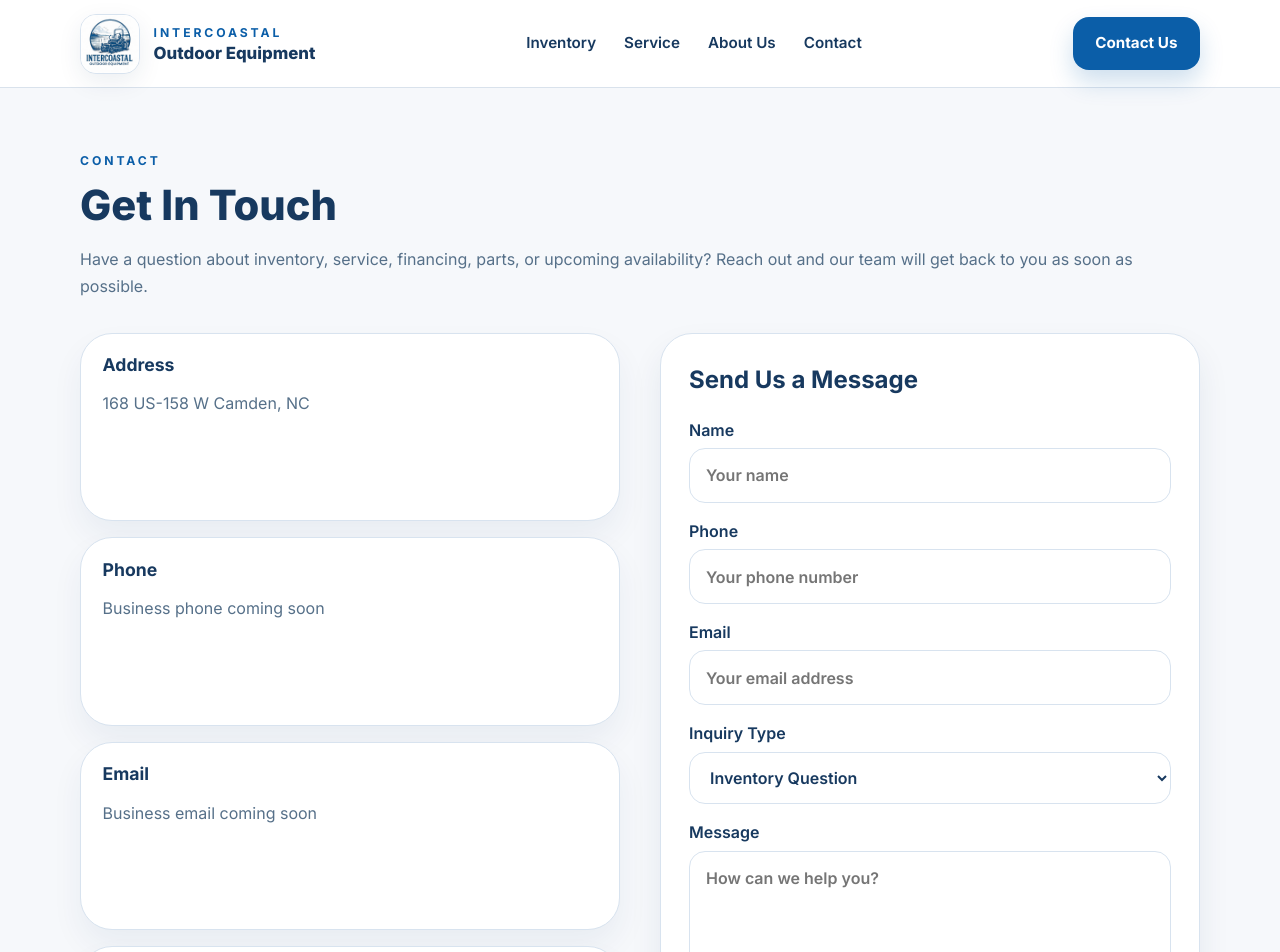
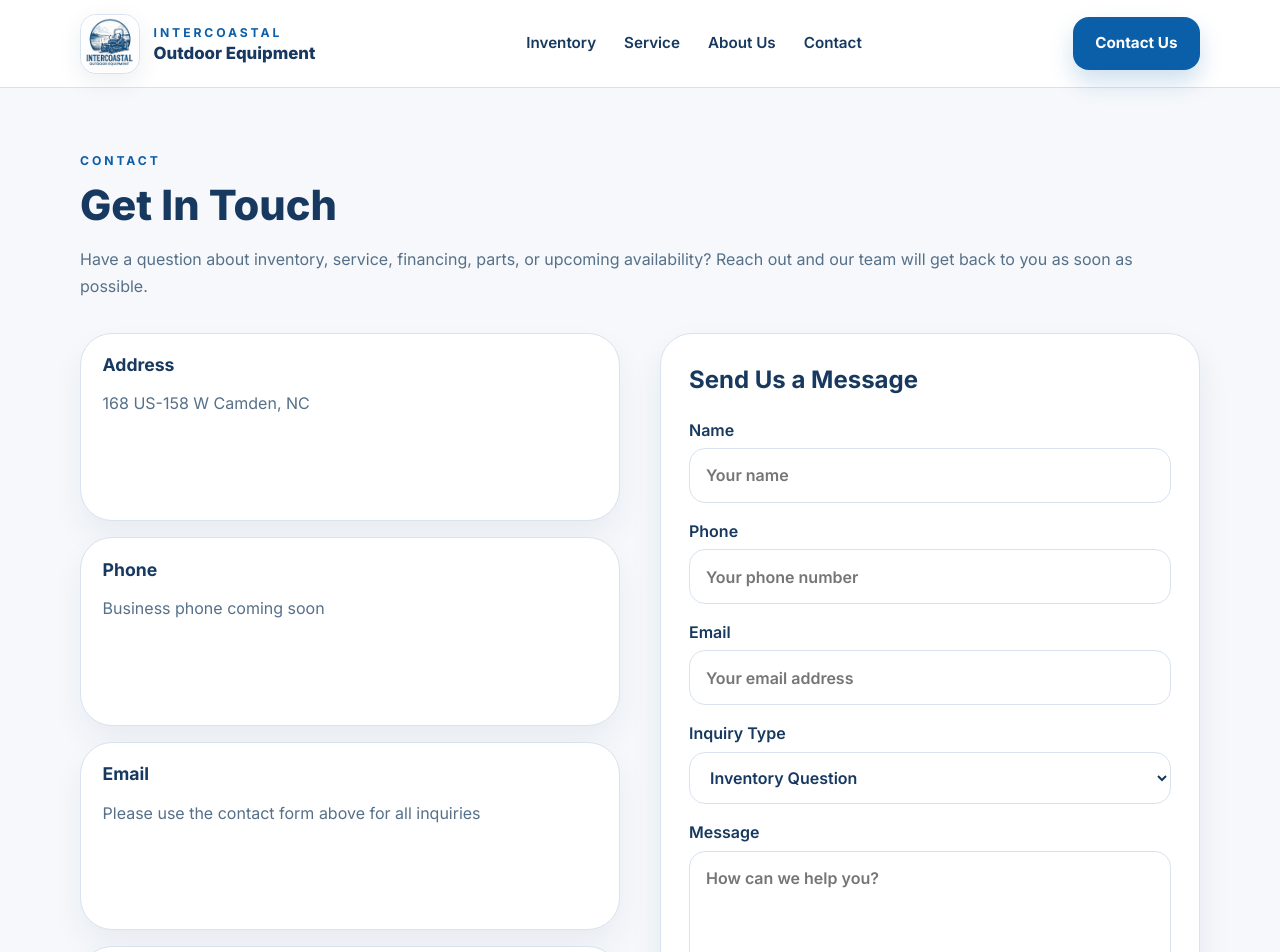
Before and after one commit to TanyaA318/intercoastal-website, a React (Vite) app: page /contact in a window 1280 px wide. Shown: the top 952 px of the page. Built offline with nearby package versions, Linux system fonts and the light colour scheme.

Commit message:
Update Contact.jsx

```diff
--- a/src/Contact.jsx
+++ b/src/Contact.jsx
@@ -24,8 +24,8 @@ export default function Contact() {
             </div>
 
             <div className="contact-info-block contact-info-block-compact">
-              <h3>Email</h3>
-<p>Business email coming soon</p>
+           <h3>Email</h3>
+<p>Please use the contact form above for all inquiries</p>
             </div>
 
             <div className="contact-info-block contact-info-block-compact">
```
